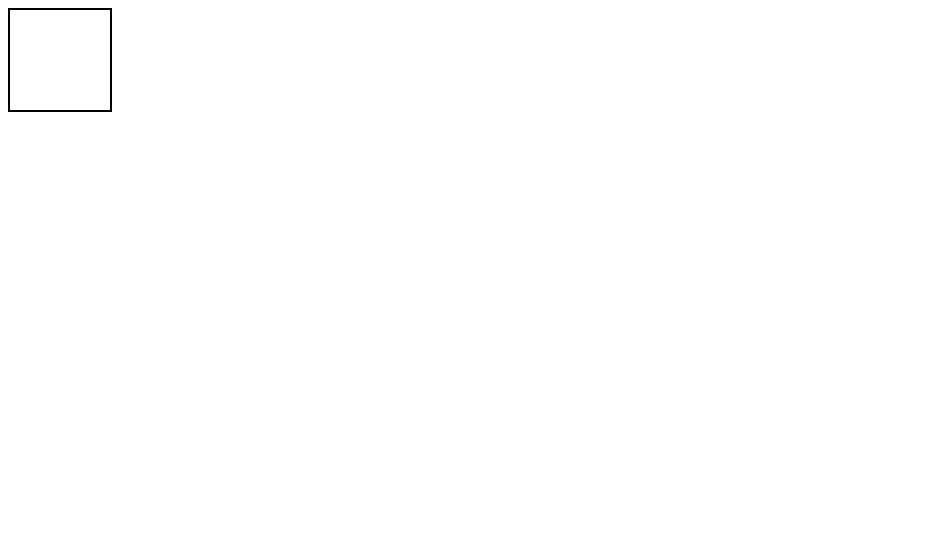
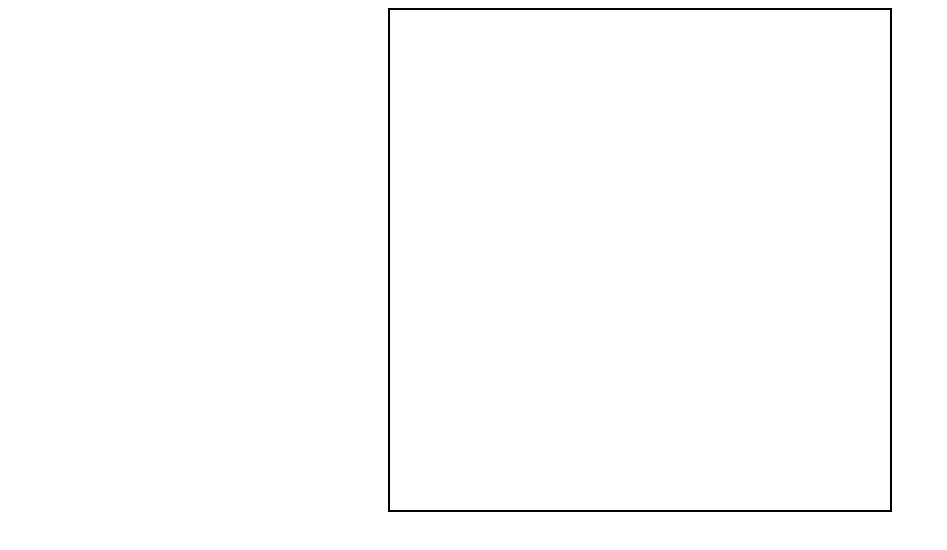
Before and after one commit to Parth16089913/TODO-APP, a plain HTML site: page TODO.html in a window 1280 px wide. Shown: the whole page, without its empty margins (0-947 px from the left). Drawn offline with Linux system fonts and the light colour scheme.

Commit message:
div to center

```diff
--- a/TODO.css
+++ b/TODO.css
@@ -1,6 +1,8 @@
 .center-box {
     border: 2px solid black;
-    width:100px;
-    height: 100px;
-    overflow: auto;
+    width:500px;
+    height: 500px;
+    top: 50%;
+    left: 50%;
+    margin: auto;
 }
```
